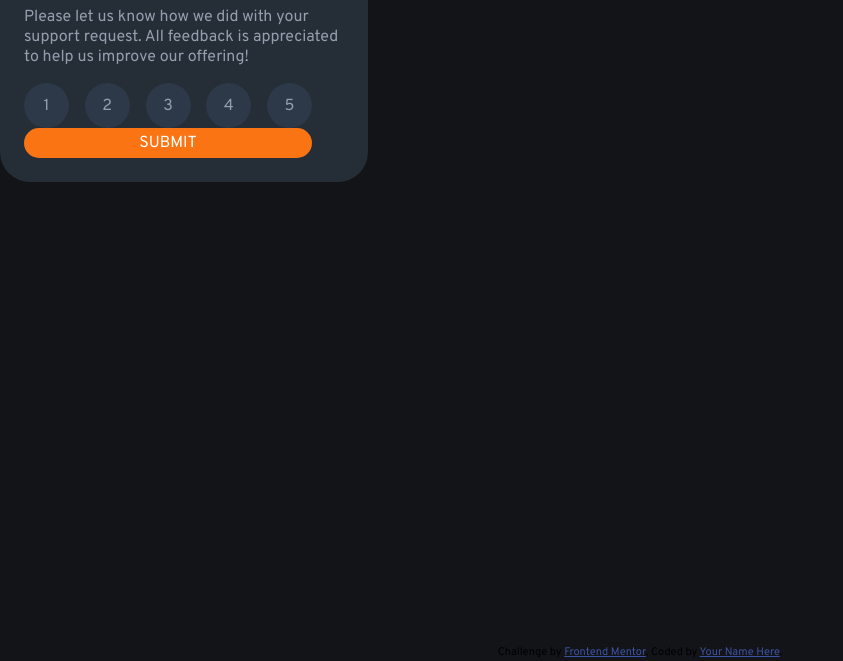
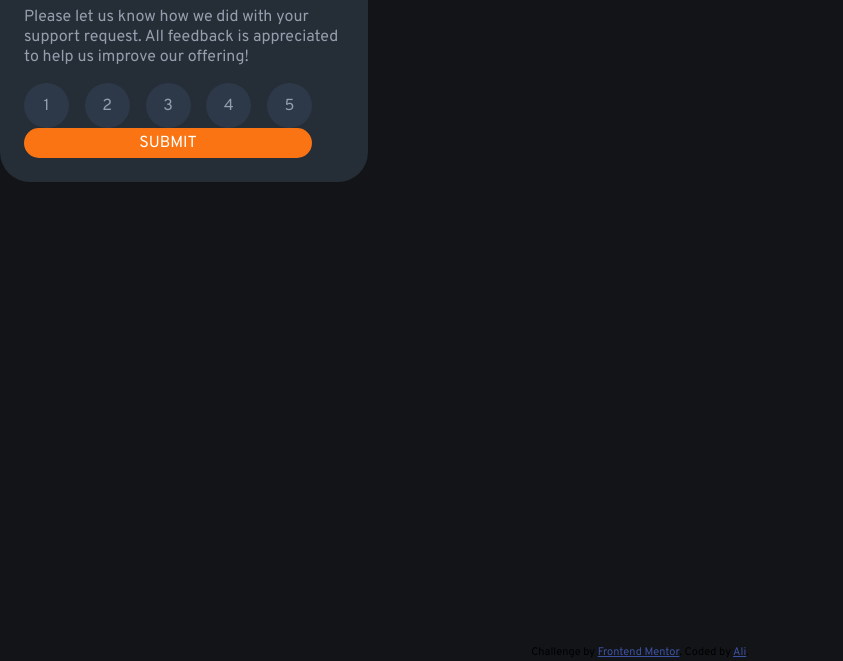
Before and after one commit to AliAbuSalam/interactive-rating-component, a plain HTML site: page index.html in a window 1280 px wide. Shown: the part 139-800 px from the top of the page, without its empty margins (0-843 px from the left). Drawn offline with Linux system fonts and the light colour scheme.

Commit message:
Add name to footer

```diff
--- a/index.html
+++ b/index.html
@@ -42,7 +42,7 @@
 
   <div class="attribution">
     Challenge by <a href="https://www.frontendmentor.io?ref=challenge" target="_blank">Frontend Mentor</a>.
-    Coded by <a href="#">Your Name Here</a>.
+    Coded by <a href="#">Ali</a>.
   </div>
 </body>
 </html>
```
